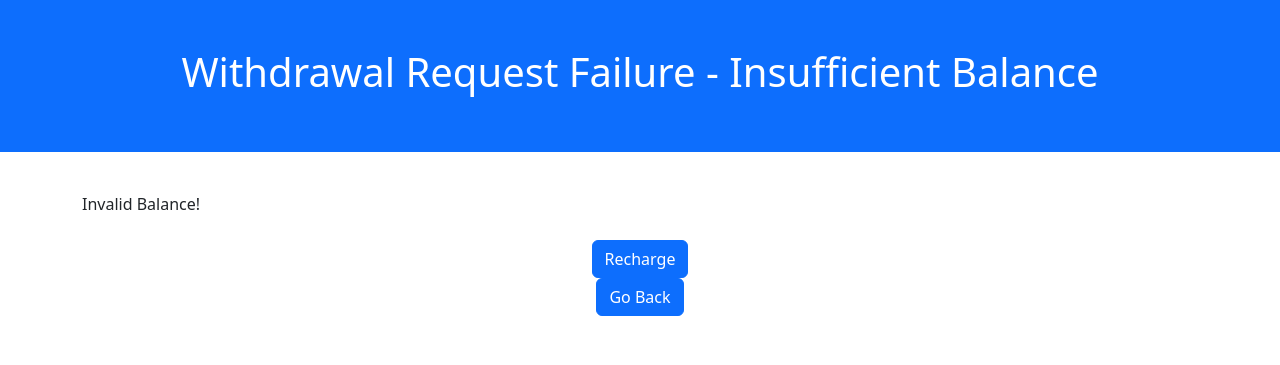
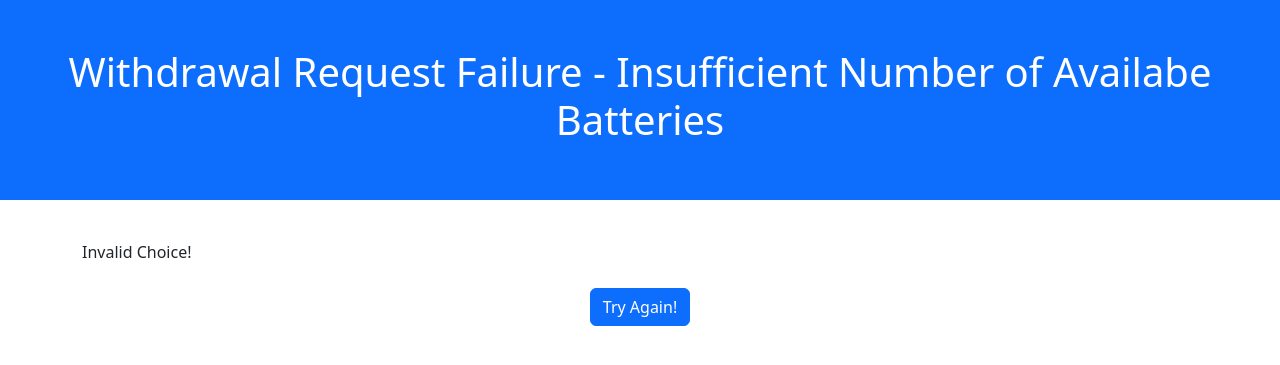
Before and after one commit to pushp1997/battery-swapping-system, a Django app: template app/kiosk/templates/kiosk/wrf-insufficient-batteries.html in a window 1280 px wide. Shown: the top 365 px of the page. Run offline with Django 4.2, Linux system fonts and the light colour scheme; the template is opened without the code that fills it, so the values that code supplies are empty.

Commit message:
WRF Modification

```diff
--- a/app/kiosk/templates/kiosk/wrf-insufficient-batteries.html
+++ b/app/kiosk/templates/kiosk/wrf-insufficient-batteries.html
@@ -2,20 +2,17 @@
 
 {% block body %}
 <div class="container-fluid p-5 bg-primary text-white text-center">
-    <h1>Withdrawal Request Failure - Insufficient Balance</h1>
+    <h1>Withdrawal Request Failure - Insufficient Number of Availabe Batteries</h1>
 </div>
 <br />
 <div class="container">
     <form action="/action_page.php" method="post">
         {% csrf_token %}
         <div class="mb-3 mt-3">
-            <label for="invalid balance" class="form-label">Invalid Balance!</label>
+            <label for="invalid choice" class="form-label">Invalid Choice!</label>
         </div>
         <div class="d-flex justify-content-center flex-nowrap">
-            <button type="recharge" class="btn btn-primary" value="recharge">Recharge</button>
-        </div>
-        <div class="d-flex justify-content-center flex-nowrap">
-            <button type="goback" class="btn btn-primary" value="goback">Go Back</button>
+            <button type="tryagain" class="btn btn-primary" value="tryagain">Try Again!</button>
         </div>
     </form>
 </div>
```
